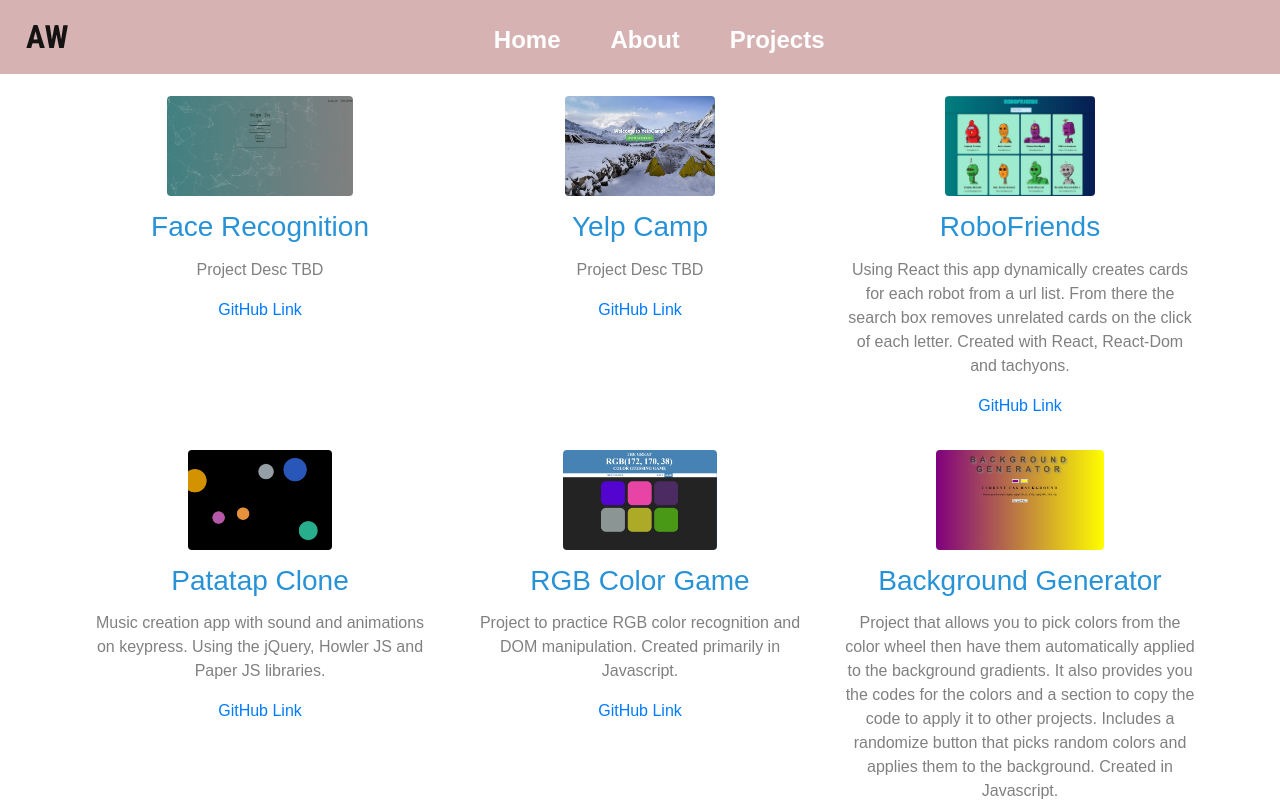
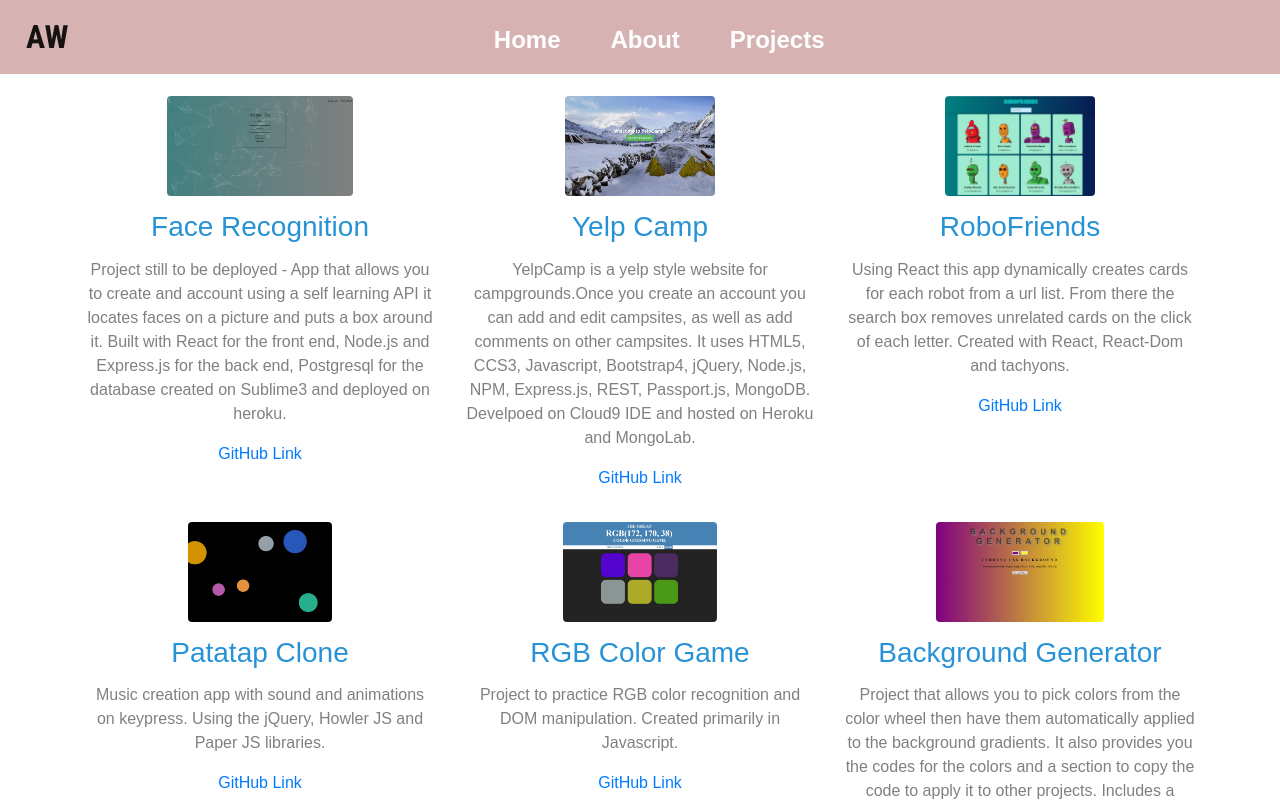
Before and after one commit to Aaron-Waguespack/resumelandingpage, a React (Create React App) app: page /projects in a window 1280 px wide. Shown: the top 801 px of the page. Built offline with nearby package versions, Linux system fonts and the light colour scheme.

Commit message:
updated projects desc

```diff
--- a/src/components/projectlist.js
+++ b/src/components/projectlist.js
@@ -3,15 +3,15 @@ export const projects = [
 id: 1,
 image:"assets/facerec.jpg",
 name: "Face Recognition",
-desc: "Project Desc TBD",
-link: "https://robofriends-aw.herokuapp.com/",
+desc: "Project still to be deployed - App that allows you to create and account using a self learning API it locates faces on a picture and puts a box around it. Built with React for the front end, Node.js and Express.js for the back end, Postgresql for the database created on Sublime3 and deployed on heroku.",
+link: "https://github.com/Aaron-Waguespack/robofriends",
 gitlink: "https://github.com/Aaron-Waguespack/robofriends"
 },
 {
 id: 2,
 image:"assets/yelpcamp.jpg",
 name: "Yelp Camp",
-desc: "Project Desc TBD",
+desc: "YelpCamp is a yelp style website for campgrounds.Once you create an account you can add and edit campsites, as well as add comments on other campsites. It uses HTML5, CCS3, Javascript, Bootstrap4, jQuery, Node.js, NPM, Express.js, REST, Passport.js, MongoDB. Develpoed on Cloud9 IDE and hosted on Heroku and MongoLab.",
 link: "https://yelpcamp-aw.herokuapp.com/",
 gitlink: "https://github.com/Aaron-Waguespack/YelpCamp"
 },
```
